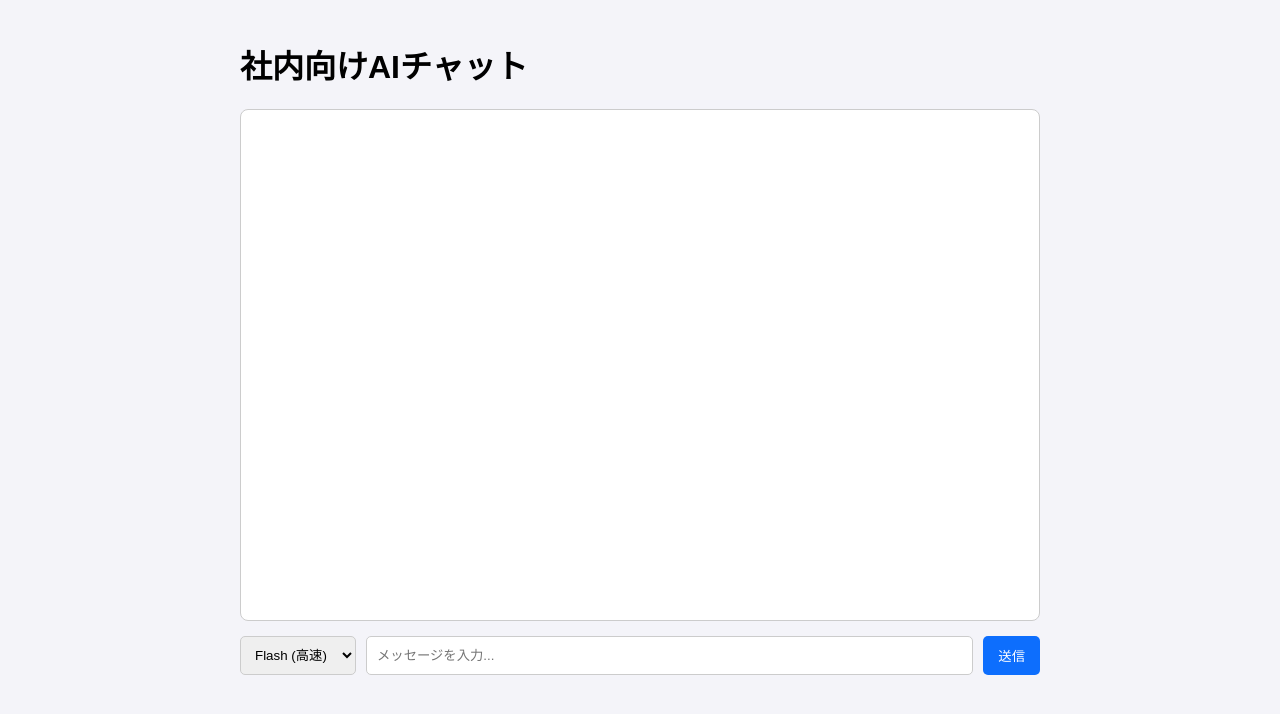
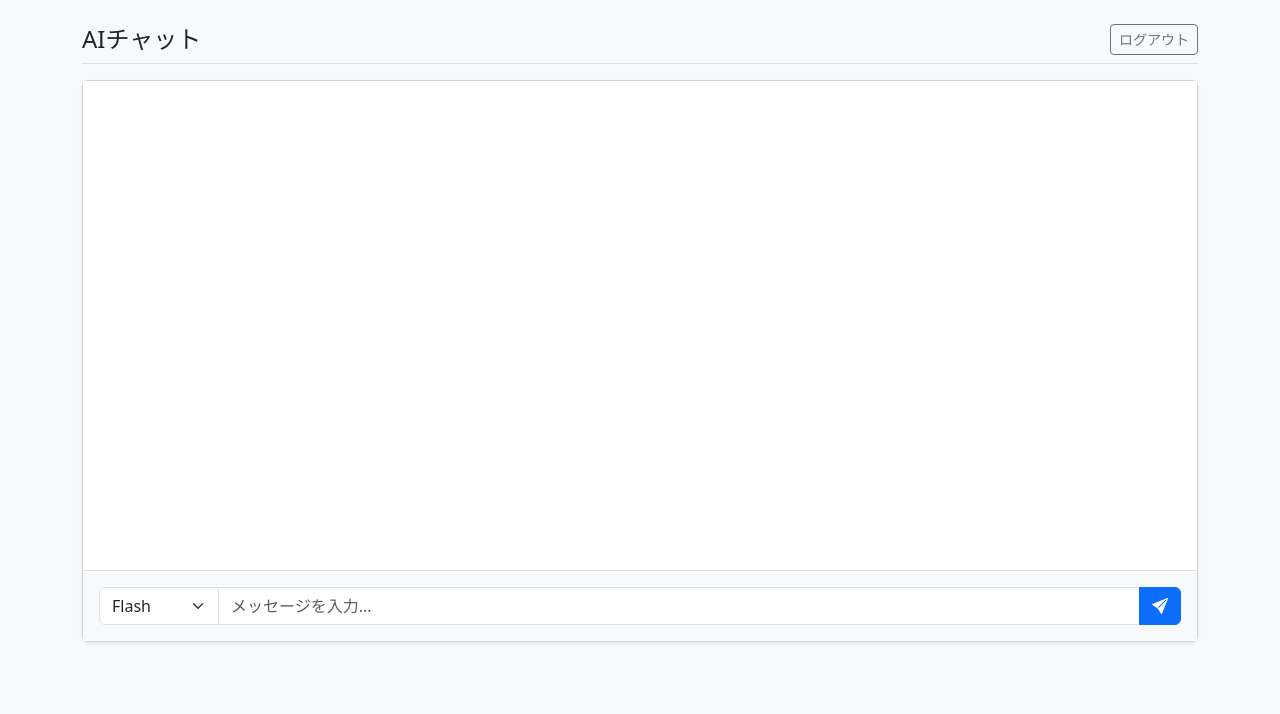
Before and after one commit to TakahiroNohara/gemini-chat-app-final, a Flask app: page / in a window 1280 px wide. Shown: the top 714 px of the page. Run offline with Flask 3, Linux system fonts and the light colour scheme.

Commit message:
Update index.html

```diff
--- a/templates/index.html
+++ b/templates/index.html
@@ -3,37 +3,103 @@
 <head>
     <meta charset="UTF-8">
     <meta name="viewport" content="width=device-width, initial-scale=1.0">
-    <title>社内向けAIチャット</title>
+    <title>AIチャット</title>
+    <link href="https://cdn.jsdelivr.net/npm/bootstrap@5.3.3/dist/css/bootstrap.min.css" rel="stylesheet">
+    <link rel="stylesheet" href="https://cdn.jsdelivr.net/npm/bootstrap-icons@1.11.3/font/bootstrap-icons.min.css">
     <style>
-        body { font-family: sans-serif; max-width: 800px; margin: 0 auto; padding: 20px; background-color: #f4f4f9; }
-        #chat-container { border: 1px solid #ccc; background-color: white; padding: 15px; height: 60vh; overflow-y: scroll; margin-bottom: 15px; border-radius: 8px; }
-        .message { margin-bottom: 10px; padding: 8px 12px; border-radius: 15px; max-width: 80%; }
-        .user { background-color: #d1e7fd; align-self: flex-end; margin-left: auto; }
-        .model { background-color: #e2e3e5; align-self: flex-start; }
-        #controls { display: flex; gap: 10px; }
-        #message-input { flex-grow: 1; padding: 10px; border-radius: 5px; border: 1px solid #ccc; }
-        #model-selector { padding: 10px; border-radius: 5px; border: 1px solid #ccc; }
-        button { padding: 10px 15px; border: none; background-color: #0d6efd; color: white; border-radius: 5px; cursor: pointer; }
-        button:hover { background-color: #0b5ed7; }
-        .loading { text-align: center; color: #888; }
+        body {
+            background-color: #f8f9fa;
+        }
+        .chat-container {
+            height: 70vh;
+            display: flex;
+            flex-direction: column;
+            background-color: white;
+        }
+        .chat-messages {
+            flex-grow: 1;
+            overflow-y: auto;
+            padding: 1rem;
+        }
+        .message-row {
+            display: flex;
+            margin-bottom: 0.75rem;
+        }
+        .message-content {
+            padding: 0.5rem 1rem;
+            border-radius: 1rem;
+            max-width: 75%;
+            word-wrap: break-word;
+        }
+        .user-message {
+            justify-content: flex-end;
+        }
+        .user-message .message-content {
+            background-color: #0d6efd;
+            color: white;
+            border-bottom-right-radius: 0.25rem;
+        }
+        .model-message {
+            justify-content: flex-start;
+        }
+        .model-message .message-content {
+            background-color: #e9ecef;
+            color: #212529;
+            border-bottom-left-radius: 0.25rem;
+        }
+        .chat-input {
+            flex-shrink: 0;
+        }
     </style>
 </head>
 <body>
-    <h1>社内向けAIチャット</h1>
-    <div id="chat-container"></div>
-    <div id="controls">
-      <select id="model-selector">
-    <option value="models/gemini-flash-latest">Flash (高速)</option>
-    <option value="models/gemini-pro-latest">Pro (高精度)</option>
-</select>
-        <input type="text" id="message-input" placeholder="メッセージを入力...">
-        <button onclick="sendMessage()">送信</button>
+    <div class="container py-4">
+        <header class="d-flex justify-content-between align-items-center mb-3 pb-2 border-bottom">
+            <h1 class="h4 mb-0">AIチャット</h1>
+            <a href="/logout" class="btn btn-outline-secondary btn-sm">ログアウト</a>
+        </header>
+
+        <main>
+            <div class="card shadow-sm">
+                <div class="card-body p-0 chat-container">
+                    <div id="chat-messages" class="chat-messages">
+                        {% for msg in messages %}
+                            <div class="message-row {{ 'user-message' if msg.sender == 'user' else 'model-message' }}">
+                                <div class="message-content">
+                                    {{ msg.content.replace('\n', '<br>') | safe }}
+                                </div>
+                            </div>
+                        {% endfor %}
+                    </div>
+
+                    <div class="chat-input p-3 bg-light border-top">
+                        <div class="input-group">
+                             <select id="model-selector" class="form-select" style="max-width: 120px;">
+                                <option value="models/gemini-flash-latest">Flash</option>
+                                <option value="models/gemini-pro-latest">Pro</option>
+                            </select>
+                            <input type="text" id="message-input" class="form-control" placeholder="メッセージを入力...">
+                            <button class="btn btn-primary" type="button" onclick="sendMessage()">
+                                <i class="bi bi-send-fill"></i>
+                            </button>
+                        </div>
+                    </div>
+                </div>
+            </div>
+        </main>
     </div>
 
+    <script src="https://cdn.jsdelivr.net/npm/bootstrap@5.3.3/dist/js/bootstrap.bundle.min.js"></script>
     <script>
-        const chatContainer = document.getElementById('chat-container');
+        const chatMessages = document.getElementById('chat-messages');
         const messageInput = document.getElementById('message-input');
         const modelSelector = document.getElementById('model-selector');
+
+        function scrollToBottom() {
+            chatMessages.scrollTop = chatMessages.scrollHeight;
+        }
+
+        window.onload = scrollToBottom;
 
         messageInput.addEventListener('keypress', function(e) {
             if (e.key === 'Enter') {
@@ -42,12 +108,11 @@
         });
 
         async function sendMessage() {
-            const userMessage = messageInput.value;
+            const userMessage = messageInput.value.trim();
             if (!userMessage) return;
 
             addMessage(userMessage, 'user');
             messageInput.value = '';
-            const loadingDiv = addMessage('考え中...', 'loading');
 
             try {
                 const response = await fetch('/chat', {
@@ -58,26 +123,27 @@
                         model: modelSelector.value
                     })
                 });
-
-                if (!response.ok) { throw new Error('サーバーエラー'); }
-
                 const data = await response.json();
-                chatContainer.removeChild(loadingDiv);
+                if (!response.ok) {
+                    throw new Error(data.error || '不明なサーバーエラー');
+                }
                 addMessage(data.reply, 'model');
-
             } catch (error) {
-                chatContainer.removeChild(loadingDiv);
                 addMessage('エラー: ' + error.message, 'model');
             }
         }
 
         function addMessage(text, sender) {
-            const messageDiv = document.createElement('div');
-            messageDiv.className = 'message ' + sender;
-            messageDiv.innerHTML = text.replace(/\n/g, '<br>');
-            chatContainer.appendChild(messageDiv);
-            chatContainer.scrollTop = chatContainer.scrollHeight;
-            return messageDiv;
+            const messageRow = document.createElement('div');
+            messageRow.className = `message-row ${sender === 'user' ? 'user-message' : 'model-message'}`;
+
+            const messageContent = document.createElement('div');
+            messageContent.className = 'message-content';
+            messageContent.innerHTML = text.replace(/\n/g, '<br>');
+
+            messageRow.appendChild(messageContent);
+            chatMessages.appendChild(messageRow);
+            scrollToBottom();
         }
     </script>
 </body>
```
